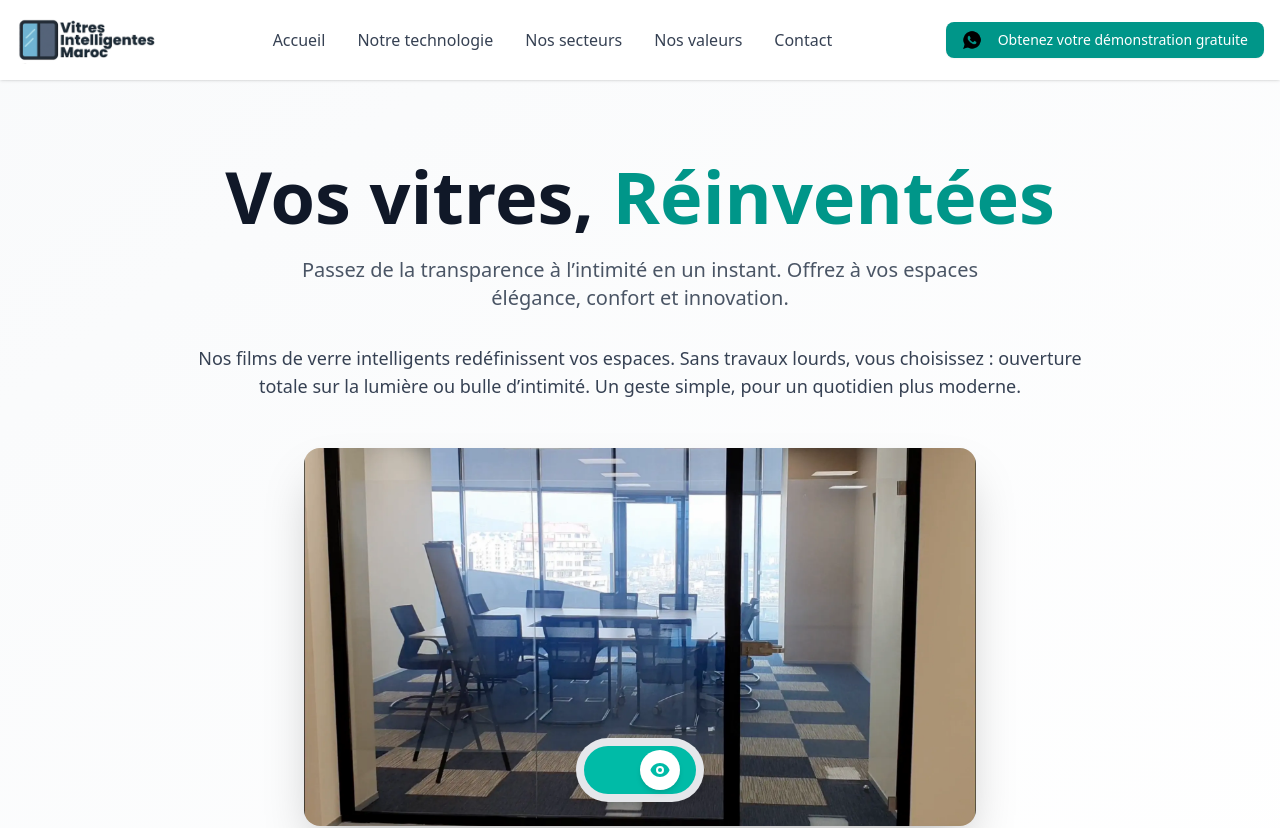
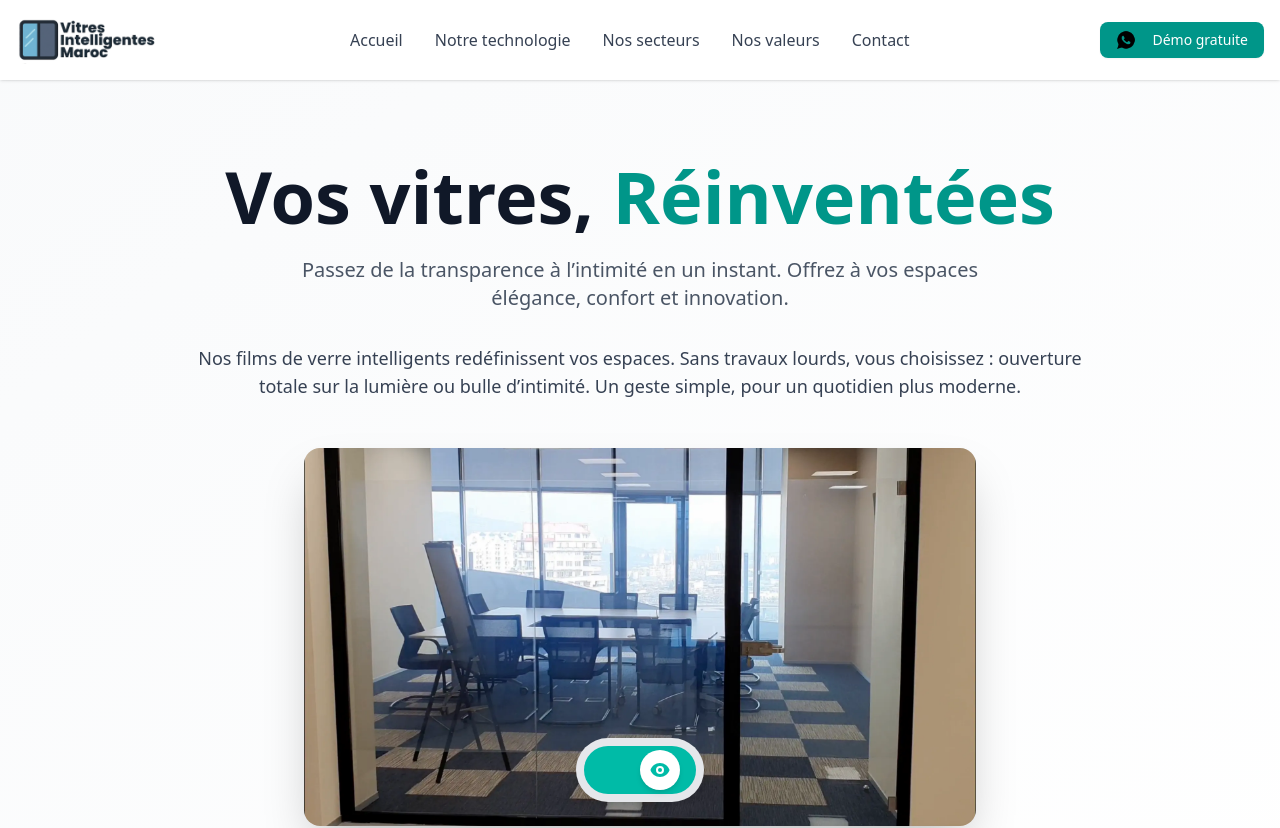
Before and after one commit to eteampmf/sfs_landingpage, a React (Vite) app: page / in a window 1280 px wide. Shown: the top 828 px of the page. Built offline with nearby package versions, Linux system fonts and the light colour scheme.

Commit message:
demo gratuite

```diff
--- a/src/App.jsx
+++ b/src/App.jsx
@@ -147,7 +147,7 @@ function App() {
             className="bg-teal-600 hover:bg-teal-700 text-white"
           >
             <img src={whatsappIcon} alt="Contact WhatsApp Vitres Intelligentes Maroc" className="mr-2 h-5 w-5" />
-            Obtenez votre démonstration gratuite
+            Démo gratuite
           </Button>
         </div>
       </header>
```
Also changed, not shown: 3 other files (tests, documents, lock files or other folders).
